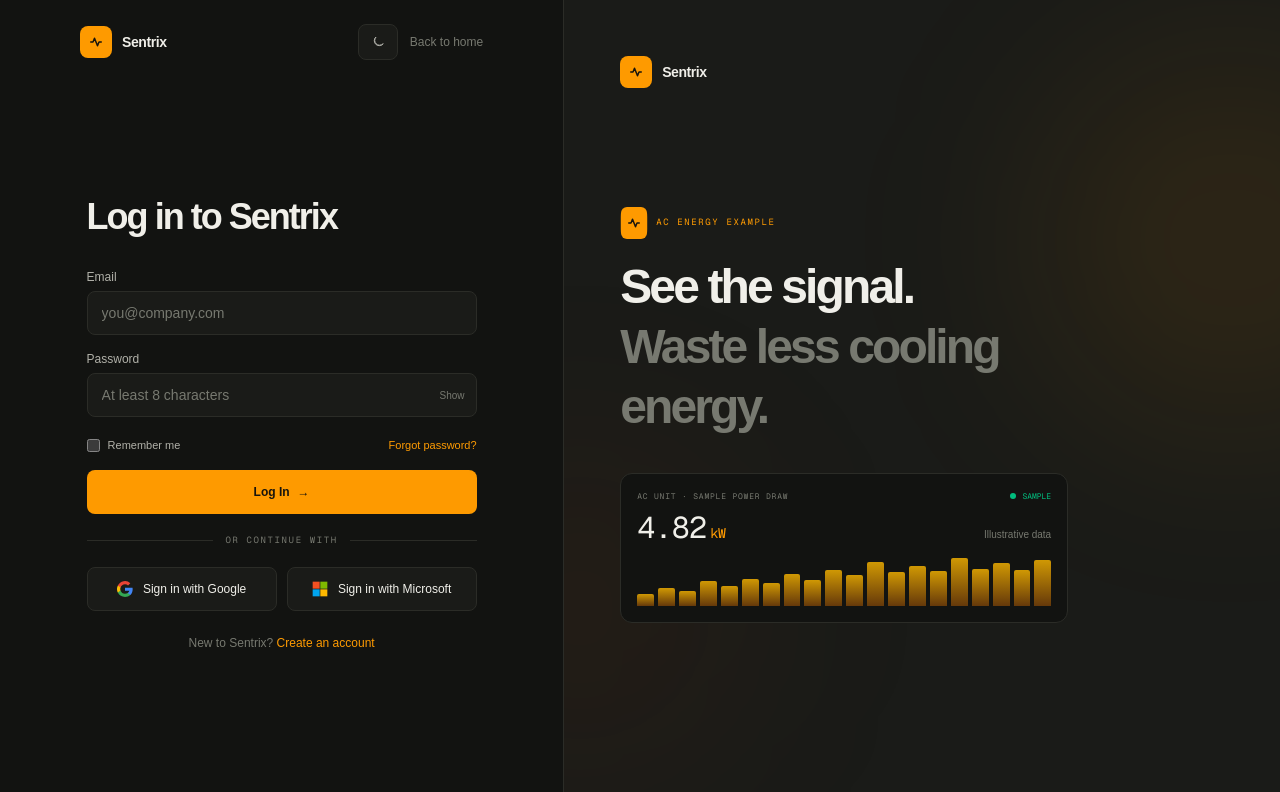
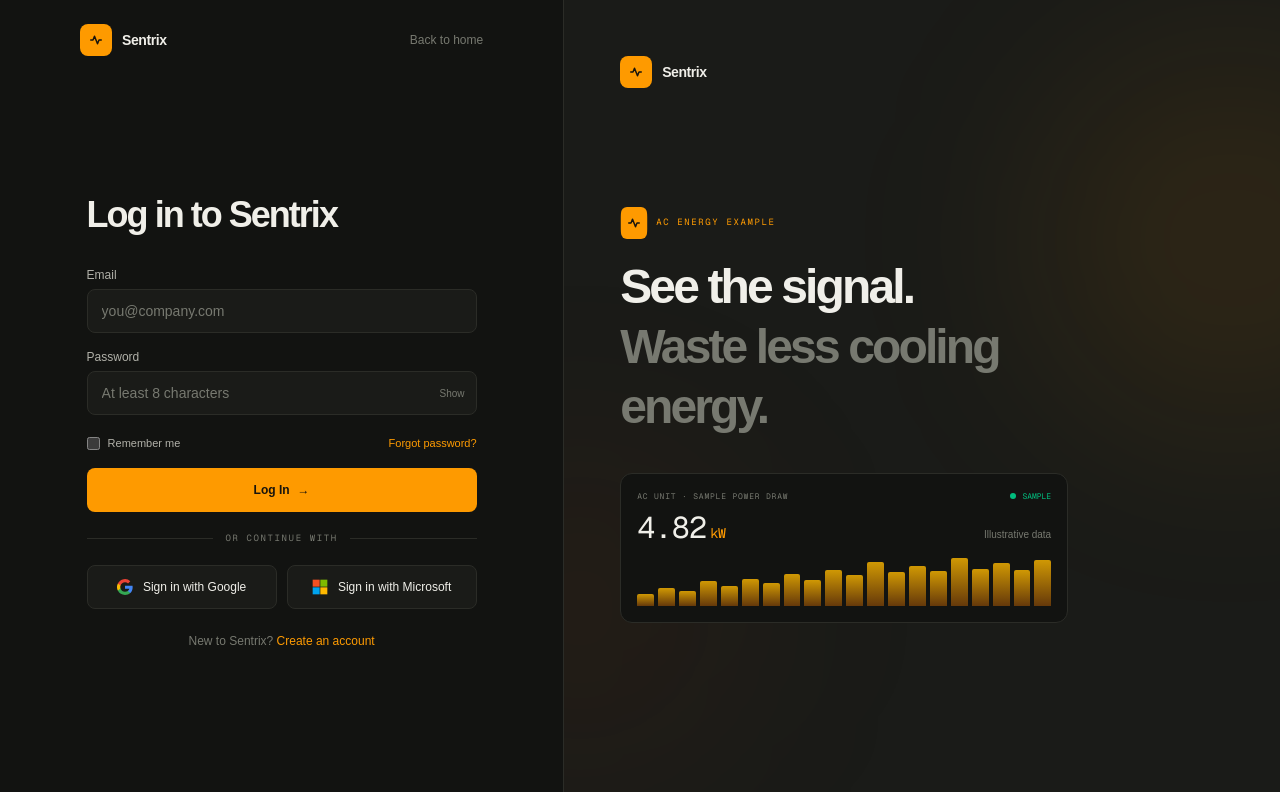
Before and after one commit to Maiizo/sentrix-web, a Next.js app in the folder frontend/: page /login in a window 1280 px wide. Shown: the top 792 px of the page. Built offline with nearby package versions, Linux system fonts and the light colour scheme; no server answers.

Commit message:
remove dark light mode toggle in login and signup page

```diff
--- a/frontend/app/components/auth-form.tsx
+++ b/frontend/app/components/auth-form.tsx
@@ -4,7 +4,6 @@
 import { useRouter } from "next/navigation";
 import { useState, type FormEvent } from "react";
 import { Brand, BrandMark } from "./brand";
-import { ThemeToggle } from "./theme-toggle";
 import { isSupabaseConfigured, supabase } from "../lib/supabase-browser";
 
 type AuthFormProps = {
@@ -135,15 +134,12 @@
       <section className="flex min-h-screen flex-col px-5 py-6 sm:px-10 lg:px-12 xl:px-20">
         <div className="flex items-center justify-between">
           <Brand />
-          <div className="flex items-center gap-3">
-            <ThemeToggle showLabel={false} />
           <Link
             href="/"
             className="text-xs text-[var(--text-muted)] transition hover:text-[var(--text-primary)]"
           >
             Back to home
           </Link>
-          </div>
         </div>
 
         <div className="mx-auto flex w-full max-w-[390px] flex-1 flex-col justify-center py-12">
```
Lines whose indentation alone changed are shown as unchanged.
